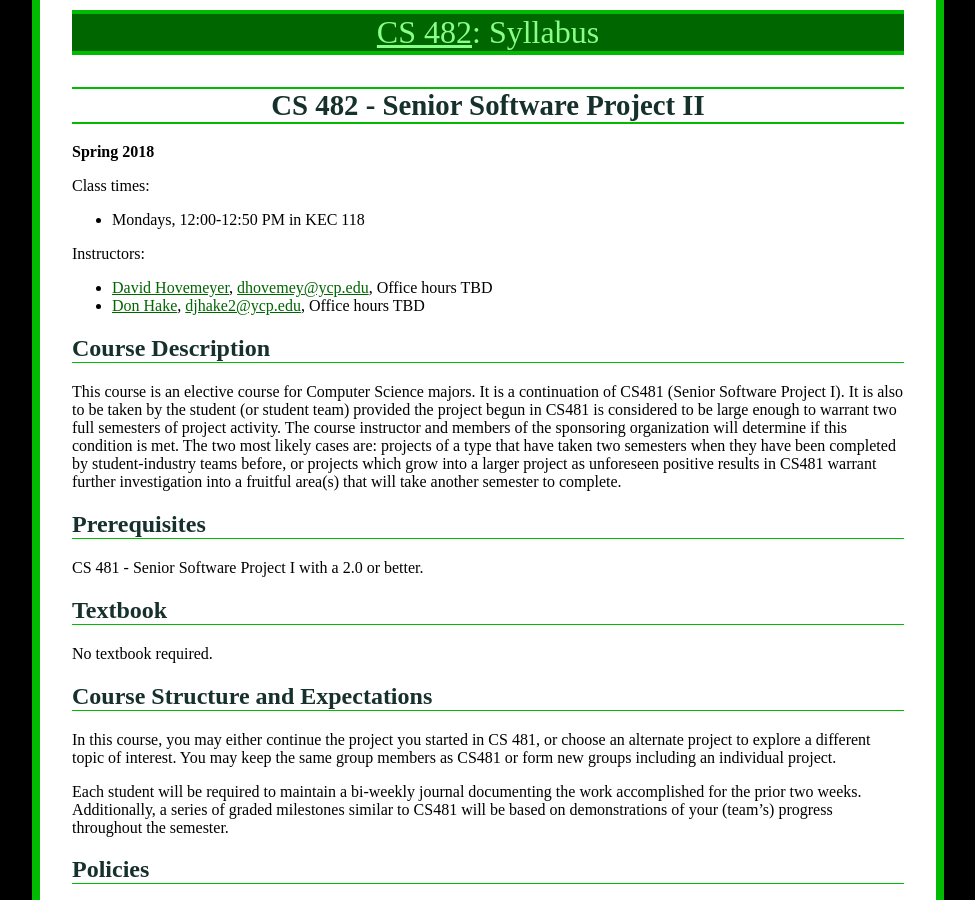
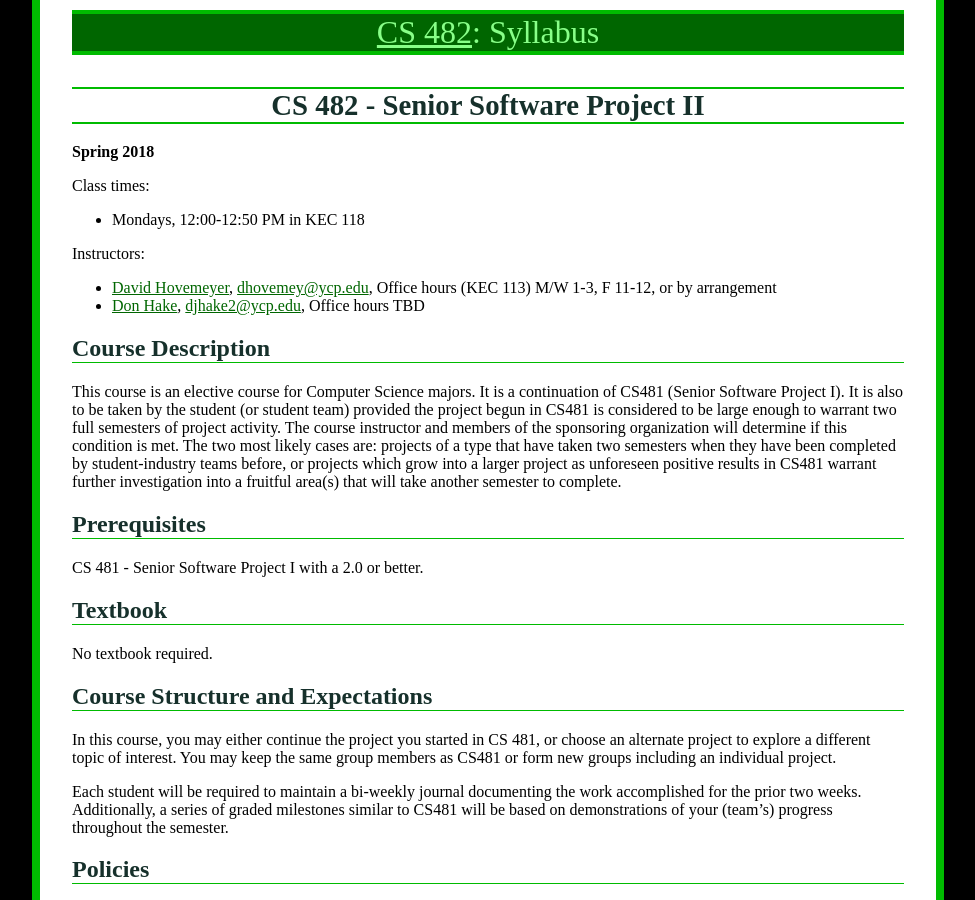
Before and after one commit to ycpcs/cs482-spring2018, a Jekyll site: the page built from syllabus.md, in a window 1280 px wide and 900 px high. Shown: the whole window, without its empty margins (152-1127 px from the left). Built offline with Jekyll 4.4.1, drawn with Linux system fonts in a browser that asks for light colours.

Commit message:
add my office hours

```diff
--- a/syllabus.md
+++ b/syllabus.md
@@ -14,7 +14,7 @@ Class times:
 
 Instructors:
 
-- [David Hovemeyer](http://faculty.ycp.edu/~dhovemey), <dhovemey@ycp.edu>, Office hours TBD
+- [David Hovemeyer](http://faculty.ycp.edu/~dhovemey), <dhovemey@ycp.edu>, Office hours (KEC 113) M/W 1-3, F 11-12, or by arrangement
 - [Don Hake](http://faculty.ycp.edu/~djhake2/), <djhake2@ycp.edu>, Office hours TBD
 
 Course Description
```
